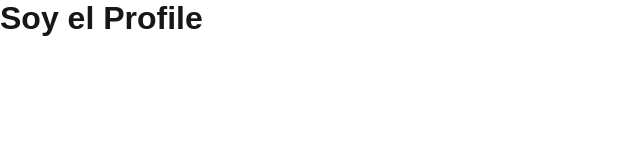
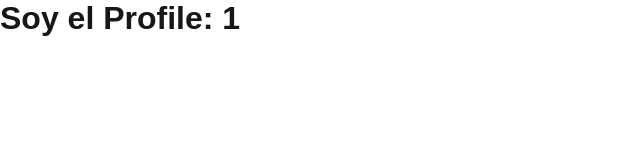
Before and after one commit to vespinozagallegos/Routing-NextJS-M4-C4, a Next.js app in the folder routing-next/: page /1 in a window 1280 px wide. Shown: the top 160 px of the page, without its empty margins (0-640 px from the left). Built offline with nearby package versions, Linux system fonts and the light colour scheme.

Commit message:
Se aplica la ruta dinamica para captar el parametro que se recibe en la direccion. el segment

```diff
--- a/routing-next/src/app/[profile]/Profile.jsx
+++ b/routing-next/src/app/[profile]/Profile.jsx
@@ -1,7 +1,12 @@
-export const Profile = () => {
+// Componente
+// como tomar el paramtero que se recibe luego de la direccion inicial? ---> /cualquiercosa     (son valores que están ingresando en la RUTA a los que accedo con el nombre de la carpeta params.profile)
+// con el HOOK use params. PERO REACT OFRECE otra alternativa
+//! se desestructura { params }
+export const Profile = ({ params }) => {
+    //! se utiliza con minuscula porque sigue el nombre de esta CARPETA
     return (
         <div>
-            <h1>Soy el Profile</h1>
+            <h1>Soy el Profile: {params.profile}</h1>
         </div>
     );
 }
```
